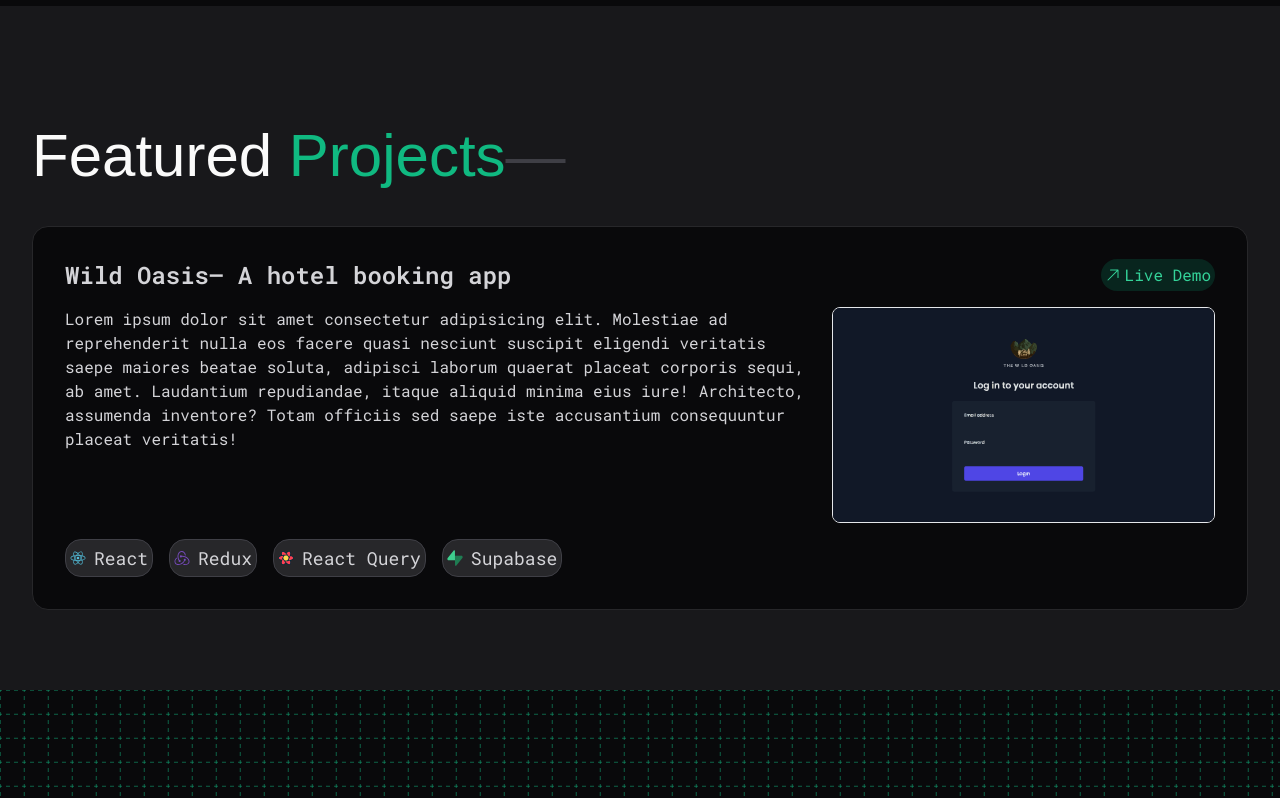
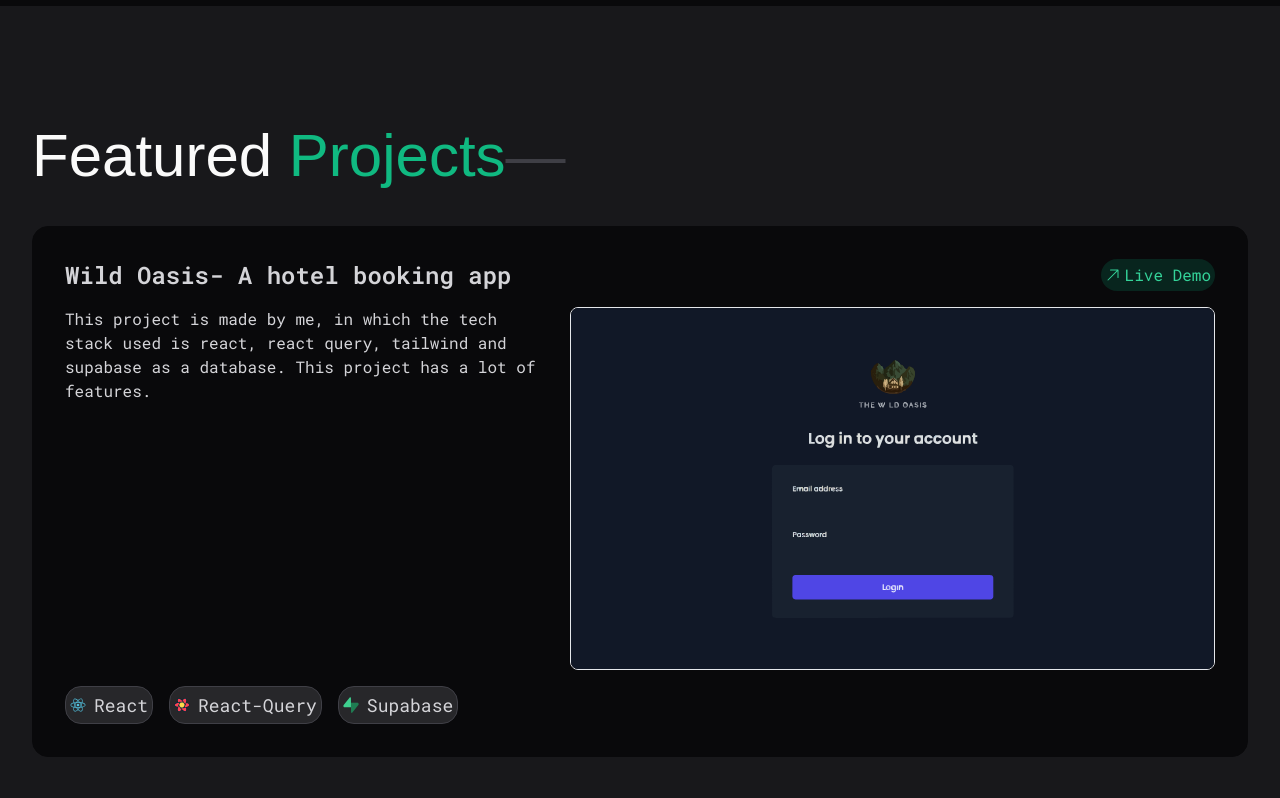
Before and after one commit to Shatayu25/portfolio_sd, a React (Vite) app: page / in a window 1280 px wide. Shown: the part 1680-2478 px from the top of the page. Built offline with nearby package versions, Linux system fonts and the light colour scheme; a web font is replaced by a local one.

Commit message:
thirteenth commit

```diff
--- a/src/components/AboutSection.jsx
+++ b/src/components/AboutSection.jsx
@@ -7,9 +7,15 @@ import {
   HiOutlineRocketLaunch,
   HiOutlineUser,
 } from "react-icons/hi2";
+
+import { useActiveSection } from "../contexts/ActiveSectionContext";
+
+import { techPillsDataFront } from "./techPillsDataFront";
+import { techPillsDataDB } from "./techPillsDataDB";
+import { techPillsDataCL } from "./techPillsDataCL";
+
 import SubHeading from "./SubHeading";
 import TechPills from "./TechPills";
-import { useActiveSection } from "../contexts/ActiveSectionContext";
 
 function AboutSection() {
   const { aboutRef } = useActiveSection();
@@ -81,42 +87,11 @@ function AboutSection() {
                   <p className="">Frontend:-</p>
                 </div>
                 <div className="my-2 flex flex-wrap justify-items-center gap-2 md:grid md:grid-cols-2 lg:grid-cols-3">
-                  <TechPills>
-                    <span className="inline-block h-4 w-4">
-                      <img src="./js-logo.svg" alt="js-logo" />
-                    </span>
-                    <p>JavaScript</p>
-                  </TechPills>
-                  <TechPills>
-                    <span className="inline-block h-4 w-4">
-                      <img src="./react_logo.svg" alt="react_logo" />
-                    </span>
-                    <p>React</p>
-                  </TechPills>
-                  <TechPills>
-                    <span className="inline-block h-4 w-4">
-                      <img src="./redux-logo.svg" alt="redux-logo" />
-                    </span>
-                    <p>Redux</p>
-                  </TechPills>
-                  <TechPills>
-                    <span className="inline-block h-4 w-4">
-                      <img src="./rq-logo.svg" alt="rq-logo" />
-                    </span>
-                    <p>React Query</p>
-                  </TechPills>
-                  <TechPills>
-                    <span className="inline-block h-4 w-4">
-                      <img src="./tailwind_logo.svg" alt="tailwind-logo" />
-                    </span>
-                    <p>Tailwind CSS</p>
-                  </TechPills>
-                  <TechPills>
-                    <span className="inline-block h-4 w-4">
-                      <img src="./nextjs.svg" alt="nextjs-logo" />
-                    </span>
-                    <p>Next.js</p>
-                  </TechPills>
+                  {techPillsDataFront.map(({ img, alt, name }) => (
+                    <TechPills img={img} key={alt} alt={alt}>
+                      {name}
+                    </TechPills>
+                  ))}
                 </div>
               </div>
               <div className="mt-4 flex w-full gap-5 rounded-2xl p-1">
@@ -126,12 +101,11 @@ function AboutSection() {
                   </span>
                   <p>Database:-</p>
                 </div>
-                <TechPills>
-                  <span className="inline-block h-4 w-4">
-                    <img src="./supabase-logo.svg" alt="supabase-logo" />
-                  </span>
-                  <p>Supabase</p>
-                </TechPills>
+                {techPillsDataDB.map(({ img, alt, name }) => (
+                  <TechPills img={img} key={alt} alt={alt}>
+                    {name}
+                  </TechPills>
+                ))}
               </div>
             </div>
           </div>
@@ -144,30 +118,11 @@ function AboutSection() {
               <p>Currently Learning</p>
             </SubHeading>
             <div className="mt-4 flex flex-wrap gap-4 md:flex-col md:py-2 lg:flex-col lg:py-4">
-              <TechPills>
-                <span className="inline-block h-4 w-4">
-                  <img src="./nodejs-logo.svg" alt="nodejs-logo" />
-                </span>
-                <p>Node.js</p>
-              </TechPills>
-              <TechPills>
-                <span className="inline-block h-4 w-4">
-                  <img src="./express-logo.svg" alt="express-logo" />
-                </span>
-                <p>express.js</p>
-              </TechPills>
-              <TechPills>
-                <span className="inline-block h-4 w-4">
-                  <img src="./mongodb-logo.svg" alt="mongodb-logo" />
-                </span>
-                <p>MongoDB</p>
-              </TechPills>
-              <TechPills>
-                <span className="inline-block h-4 w-4">
-                  <img src="./books-logo.svg" alt="books-logo" />
-                </span>
-                <p>CS Fundamentals</p>
-              </TechPills>
+              {techPillsDataCL.map(({ img, alt, name }) => (
+                <TechPills img={img} key={alt} alt={alt}>
+                  {name}
+                </TechPills>
+              ))}
             </div>
           </div>
         </div>
--- /dev/null
+++ b/src/components/ProjectInfo.jsx
@@ -0,0 +1,48 @@
+import { HiArrowUpRight } from "react-icons/hi2";
+import TechPills from "./TechPills";
+
+function ProjectInfo({ data }) {
+  return (
+    <div className="flex flex-col gap-4 rounded-2xl border-[0.5px] border-zinc-950 bg-zinc-950 p-4 font-roboto sm:p-8 mb-8">
+      <div className="flex flex-wrap justify-between font-roboto">
+        <p className="cursor-pointer text-sm font-bold transition-all duration-300 hover:text-emerald-400 sm:text-lg md:text-xl lg:text-2xl">
+          {data.title}
+        </p>
+        <a
+          href={data.link}
+          target="_blank"
+          rel="noreferrer"
+          className="flex cursor-pointer items-center gap-1 rounded-2xl bg-emerald-600/20 p-1 text-xs text-emerald-400 hover:bg-emerald-500 hover:text-zinc-950 sm:text-base"
+        >
+          <span>
+            <HiArrowUpRight />
+          </span>
+          <p>Live Demo</p>
+        </a>
+      </div>
+      <div className="flex w-full flex-wrap items-start gap-4 md:flex-nowrap">
+        <div className="lg:w-[1/2]">
+          <p className="text-sm sm:text-base md:text-base lg:text-base">
+            {data.description}
+          </p>
+        </div>
+        <div className="flex w-[1/2] cursor-pointer overflow-hidden rounded-lg border-[1px]">
+          <img
+            src={data.projectImg}
+            className="h-auto w-full object-cover"
+            alt="Wild Oasis App preview"
+          />
+        </div>
+      </div>
+      <div className="flex flex-wrap gap-4 sm:flex-wrap">
+        {data.techStack.map(({ img, alt, name }) => (
+          <TechPills img={img} key={alt} alt={alt}>
+            <p>{name}</p>
+          </TechPills>
+        ))}
+      </div>
+    </div>
+  );
+}
+
+export default ProjectInfo;
--- a/src/components/ProjectSection.jsx
+++ b/src/components/ProjectSection.jsx
@@ -1,10 +1,9 @@
-import { HiArrowUpRight } from "react-icons/hi2";
-import TechPills from "./TechPills";
 import { useActiveSection } from "../contexts/ActiveSectionContext";
+import ProjectInfo from "./ProjectInfo";
+import { projectsData } from "./projectsData";
 
 function ProjectSection() {
   const { workRef } = useActiveSection();
-
   return (
     <section ref={workRef} className="bg-zinc-900 py-20" id="work">
       <div className="mx-auto max-w-7xl px-4 md:px-8">
@@ -14,70 +13,9 @@ function ProjectSection() {
           </h1>
           <span className="text-zinc-700">&mdash;</span>
         </div>
-        <div className="flex flex-col gap-4 rounded-2xl border-[0.5px] border-zinc-800 bg-zinc-950 p-4 font-roboto sm:p-8">
-          <div className="flex flex-wrap justify-between font-roboto">
-            <p className="cursor-pointer text-sm font-bold transition-all duration-300 hover:text-emerald-400 sm:text-lg md:text-xl lg:text-2xl">
-              Wild Oasis&mdash; A hotel booking app
-            </p>
-            <a
-              href="https://the-wild-oasis-sd.vercel.app/"
-              target="_blank"
-              rel="noreferrer"
-              className="flex cursor-pointer items-center gap-1 rounded-2xl bg-emerald-600/20 p-1 text-xs text-emerald-400 hover:bg-emerald-500 hover:text-zinc-950 sm:text-base"
-            >
-              <span>
-                <HiArrowUpRight />
-              </span>
-              <p>Live Demo</p>
-            </a>
-          </div>
-          <div className="flex w-full flex-wrap items-start gap-4 md:flex-nowrap">
-            <div className="lg:w-[1/2]">
-              <p className="text-sm sm:text-base md:text-base lg:text-base">
-                Lorem ipsum dolor sit amet consectetur adipisicing elit.
-                Molestiae ad reprehenderit nulla eos facere quasi nesciunt
-                suscipit eligendi veritatis saepe maiores beatae soluta,
-                adipisci laborum quaerat placeat corporis sequi, ab amet.
-                Laudantium repudiandae, itaque aliquid minima eius iure!
-                Architecto, assumenda inventore? Totam officiis sed saepe iste
-                accusantium consequuntur placeat veritatis!
-              </p>
-            </div>
-            <div className="flex w-[1/2] overflow-hidden rounded-lg border-[1px]">
-              <img
-                src="./project_img.svg"
-                className="h-auto w-full object-cover"
-                alt="Wild Oasis App preview"
-              />
-            </div>
-          </div>
-          <div className="flex flex-wrap gap-4 sm:flex-wrap">
-            <TechPills>
-              <span className="inline-block h-4 w-4">
-                <img src="./react_logo.svg" alt="react_logo" />
-              </span>
-              <p>React</p>
-            </TechPills>
-            <TechPills>
-              <span className="inline-block h-4 w-4">
-                <img src="./redux-logo.svg" alt="redux-logo" />
-              </span>
-              <p>Redux</p>
-            </TechPills>
-            <TechPills>
-              <span className="inline-block h-4 w-4">
-                <img src="./rq-logo.svg" alt="rq-logo" />
-              </span>
-              <p>React Query</p>
-            </TechPills>
-            <TechPills>
-              <span className="inline-block h-4 w-4">
-                <img src="./supabase-logo.svg" alt="supabase-logo" />
-              </span>
-              <p>Supabase</p>
-            </TechPills>
-          </div>
-        </div>
+        {projectsData.map((data, index) => (
+          <ProjectInfo data={data} key={index} />
+        ))}
       </div>
     </section>
   );
--- a/src/components/TechPills.jsx
+++ b/src/components/TechPills.jsx
@@ -1,6 +1,9 @@
-function TechPills({ children }) {
+function TechPills({ img, alt, children }) {
   return (
-    <div className="flex w-fit cursor-pointer content-center items-center gap-2 rounded-2xl border border-zinc-700 bg-zinc-800 p-[3px] text-xs text-zinc-300 transition-all duration-300 hover:border-emerald-500 hover:bg-emerald-600 hover:text-zinc-950 sm:p-1 sm:text-lg">
+    <div className="flex w-fit cursor-pointer content-center items-center gap-2 whitespace-nowrap rounded-2xl border border-zinc-700 bg-zinc-800 p-[3px] text-xs text-zinc-300 transition-all duration-300 hover:border-emerald-500 hover:bg-emerald-600 hover:text-zinc-950 sm:p-1 sm:text-lg">
+      <span className="inline-block h-4 w-4">
+        <img src={img} alt={alt} />
+      </span>
       {children}
     </div>
   );
--- /dev/null
+++ b/src/components/projectsData.js
@@ -0,0 +1,26 @@
+export const projectsData = [
+  {
+    title: "Wild Oasis- A hotel booking app",
+    link: "https://the-wild-oasis-sd.vercel.app/",
+    description:
+      "This project is made by me, in which the tech stack used is react, react query, tailwind and supabase as a database. This project has a lot of features.",
+    projectImg: "./project_img.svg",
+    techStack: [
+      { img: "./react_logo.svg", alt: "react_logo", name: "React" },
+      { img: "./rq-logo.svg", alt: "rq-logo", name: "React-Query" },
+      { img: "./supabase-logo.svg", alt: "supabase-logo", name: "Supabase" },
+    ],
+  },
+  // {
+  //   title: "Divine Blessing- A Complete Astro Solution",
+  //   link: "#",
+  //   description:
+  //     "Currently in development",
+  //   projectImg: "",
+  //   techStack: [
+  //     { img: "./nextjs.svg", alt: "nextjs-logo", name: "Next.js" },
+  //     { img: "./rq-logo.svg", alt: "rq-logo", name: "React-Query" },
+  //     { img: "./supabase-logo.svg", alt: "supabase-logo", name: "Supabase" },
+  //   ],
+  // },
+];
--- /dev/null
+++ b/src/components/techPillsDataCL.js
@@ -0,0 +1,6 @@
+export const techPillsDataCL = [
+  { img: "./nodejs-logo.svg", alt: "./nodejs-logo.svg", name: "Node.js" },
+  { img: "./express-logo.svg", alt: "express-logo", name: "express.js" },
+  { img: "./mongodb-logo.svg", alt: "mongodb-logo", name: "MongoDB" },
+  { img: "./books-logo.svg", alt: "books-logo", name: "CS Fundamentals" },
+];
--- /dev/null
+++ b/src/components/techPillsDataDB.js
@@ -0,0 +1,3 @@
+export const techPillsDataDB = [
+  { img: "./supabase-logo.svg", alt: "supabase-logo", name: "Supabase" },
+];
--- /dev/null
+++ b/src/components/techPillsDataFront.js
@@ -0,0 +1,8 @@
+export const techPillsDataFront = [
+  { img: "./js-logo.svg", alt: "js-logo", name: "JavaScript" },
+  { img: "./react_logo.svg", alt: "react_logo", name: "React" },
+  { img: "./redux-logo.svg", alt: "redux-logo", name: "Redux" },
+  { img: "./rq-logo.svg", alt: "rq-logo", name: "React Query" },
+  { img: "./tailwind_logo.svg", alt: "tailwind-logo", name: "Tailwind CSS" },
+  { img: "./nextjs.svg", alt: "nextjs-logo", name: "Next.js" }
+];
```
Also changed, not shown: src/components/Anchor.jsx (+0 -8 lines).
